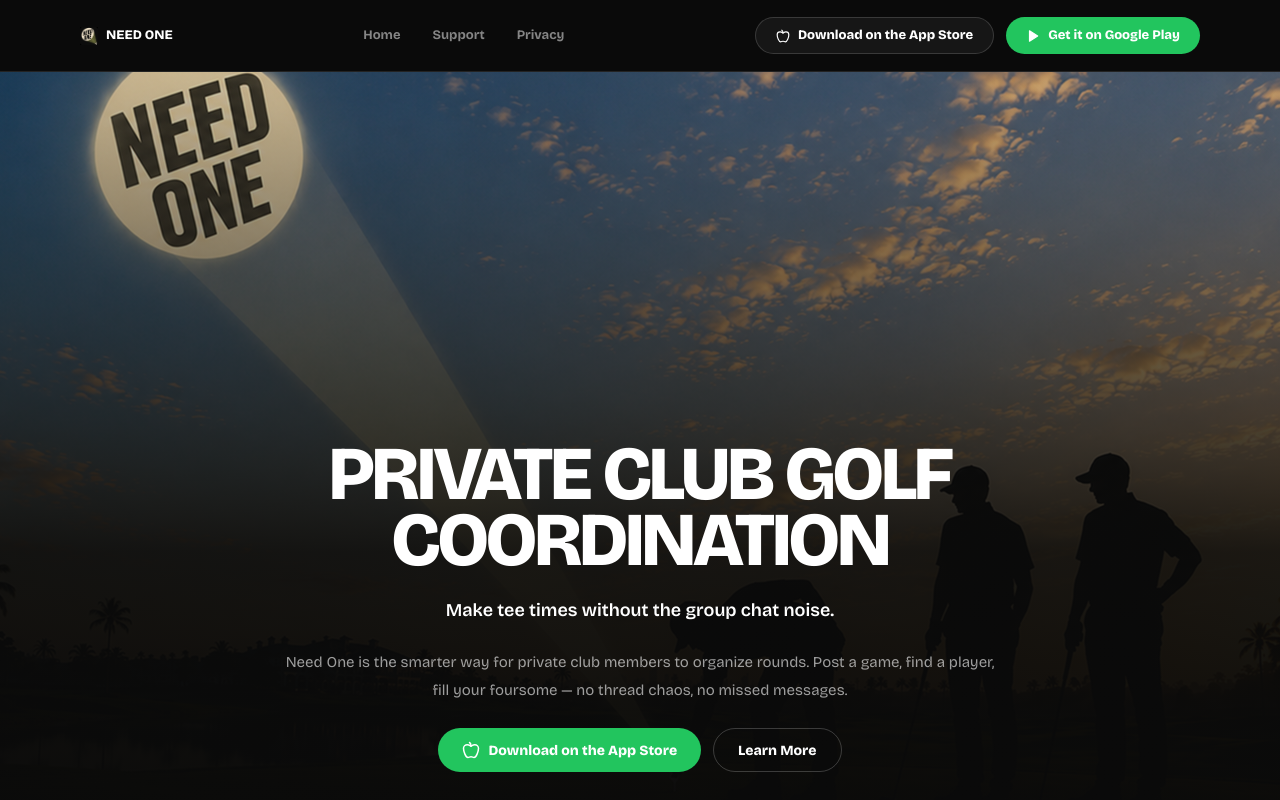
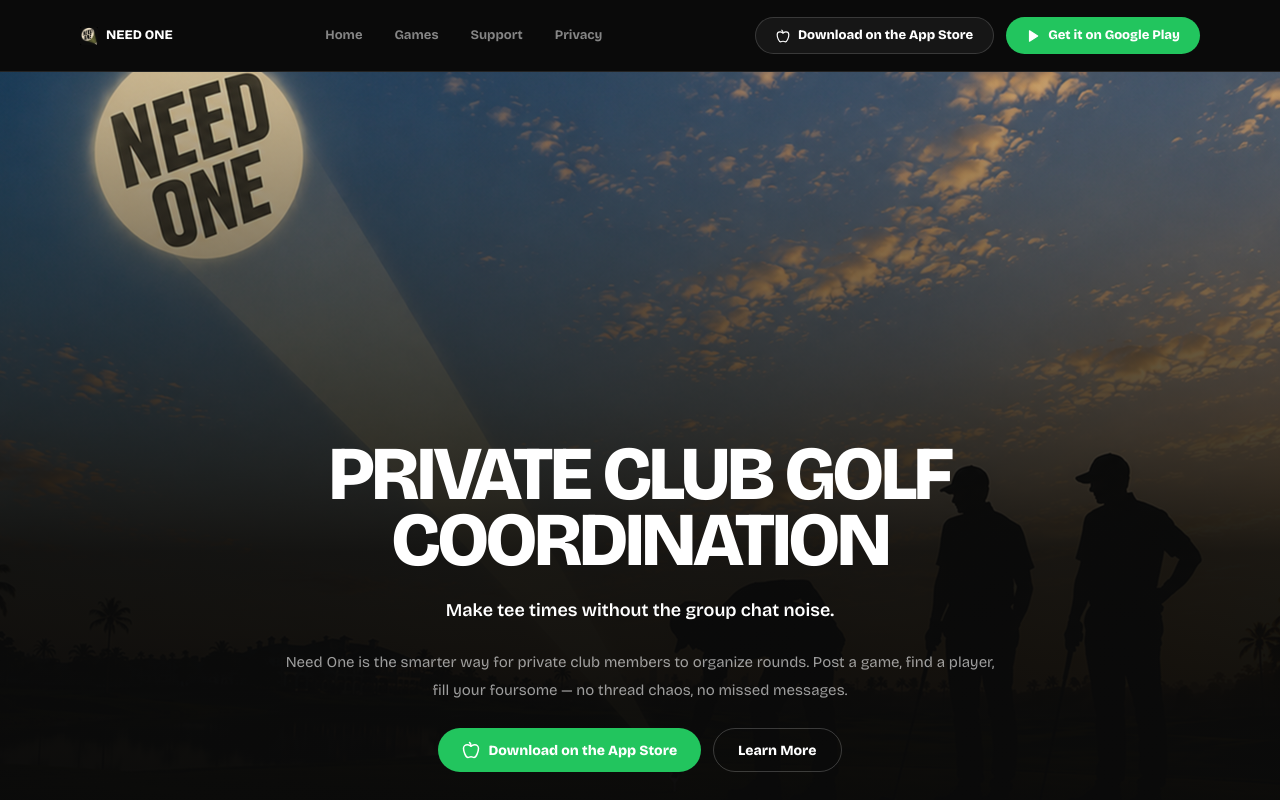
Before and after one commit to mdanieledcg-pixel/needone-website, a React (Vite) app: page / in a window 1280 px wide. Shown: the top 800 px of the page. Built offline with nearby package versions, Linux system fonts and the light colour scheme.

Commit message:
Add Games navigation link

```diff
--- a/src/components/Header.tsx
+++ b/src/components/Header.tsx
@@ -15,6 +15,10 @@
     <nav className="hidden items-center gap-8 text-[13px] font-bold text-white/50 md:flex">
     <NavLink to="/" className="text-white/50">
       Home
+    </NavLink>
+
+    <NavLink to="/games" className="text-white/50">
+      Games
     </NavLink>
 
     <NavLink to="/support" className="text-[#22C55E]">
```
Lines whose indentation alone changed are shown as unchanged.
